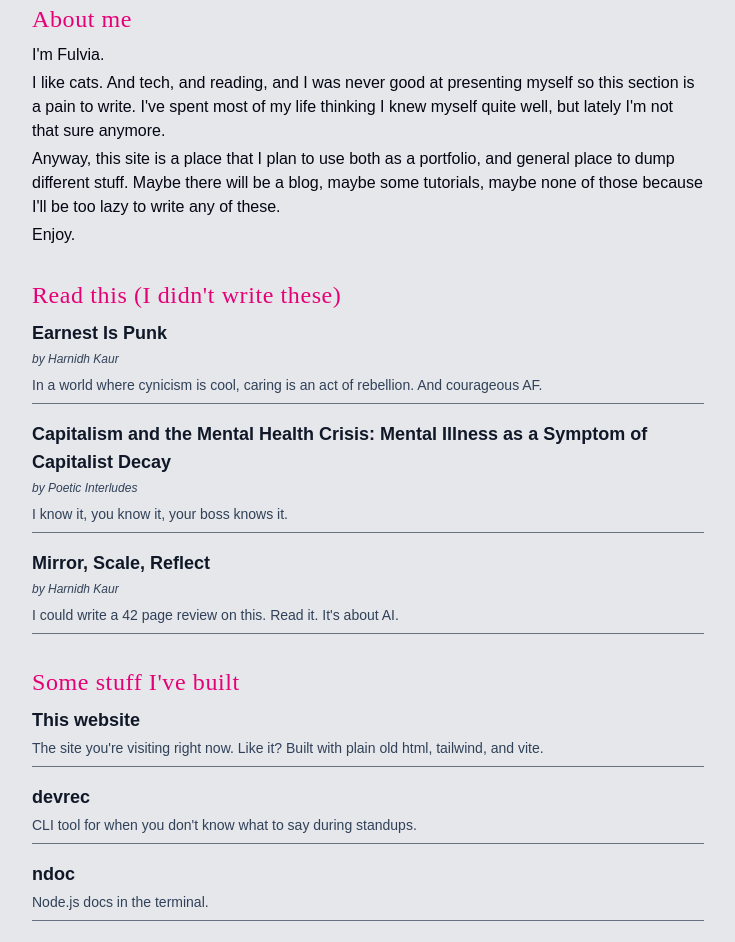
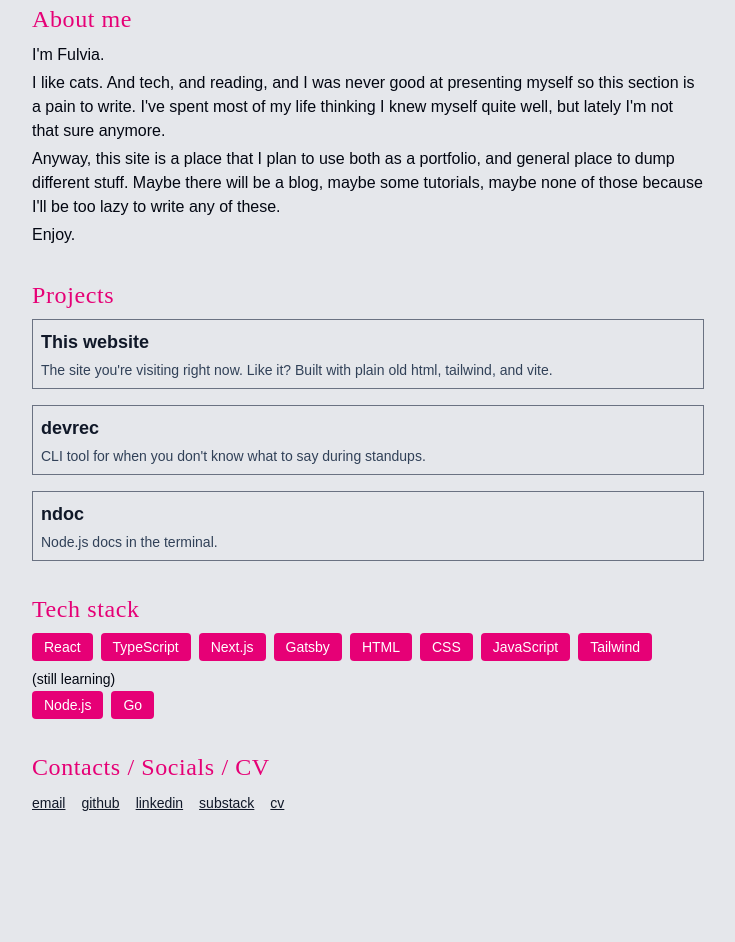
Before and after one commit to zum281/personal-site, a website built with Vite: page index.html in a window 1280 px wide. Shown: the part 358-1300 px from the top of the page, without its empty margins (272-1007 px from the left). After the commit the page ends 1205 px from the top, so only its background shows below. Built offline with nearby package versions, Linux system fonts and the light colour scheme.

Commit message:
removed section

```diff
--- a/index.html
+++ b/index.html
@@ -51,66 +51,7 @@
         </div>
       </section>
       <section>
-        <h2>Read this (I didn't write these)</h2>
-        <ul class="grid gap-4">
-          <li>
-            <a
-              href="https://substack.com/inbox/post/161282329"
-              target="_blank"
-              class="link"
-            >
-              <h3>Earnest Is Punk</h3>
-              <p class="italic text-xs text-slate-700 dark:text-slate-400">
-                by Harnidh Kaur
-              </p>
-              <p
-                class="font-normal text-sm text-slate-700 dark:text-slate-400 mt-2"
-              >
-                In a world where cynicism is cool, caring is an act of
-                rebellion. And courageous AF.
-              </p>
-            </a>
-          </li>
-          <li>
-            <a
-              href="https://poeticinterludes.substack.com/p/capitalism-and-the-mental-health"
-              target="_blank"
-              class="link"
-            >
-              <h3>
-                Capitalism and the Mental Health Crisis: Mental Illness as a
-                Symptom of Capitalist Decay
-              </h3>
-              <p class="italic text-xs text-slate-700 dark:text-slate-400">
-                by Poetic Interludes
-              </p>
-              <p
-                class="font-normal text-sm text-slate-700 dark:text-slate-400 mt-2"
-              >
-                I know it, you know it, your boss knows it.
-              </p>
-            </a>
-          </li>
-          <li>
-            <a
-              href="https://www.harnidh.xyz/p/mirror-scale-reflect"
-              class="link"
-            >
-              <h3>Mirror, Scale, Reflect</h3>
-              <p class="italic text-xs text-slate-700 dark:text-slate-400">
-                by Harnidh Kaur
-              </p>
-              <p
-                class="font-normal text-sm text-slate-700 dark:text-slate-400 mt-2"
-              >
-                I could write a 42 page review on this. Read it. It's about AI.
-              </p>
-            </a>
-          </li>
-        </ul>
-      </section>
-      <section>
-        <h2>Some stuff I've built</h2>
+        <h2>Projects</h2>
         <ul class="grid gap-4">
           <li>
             <a
--- a/src/style.css
+++ b/src/style.css
@@ -55,7 +55,7 @@ html[data-theme="light"] {
     @apply border border-gray-300 dark:border-gray-700 cursor-pointer rounded p-1 w-10 aspect-square hover:bg-gray-300 dark:hover:bg-gray-700 transition-all duration-700 ease-in-out;
   }
   .link {
-    @apply pb-2 block border-b dark:hover:border-pink-400 hover:border-pink-600 border-gray-500 dark:bg-gray-950 dark:border-gray-700 h-full hover:[&>h3]:text-pink-600 dark:hover:[&>h3]:text-pink-400 transition-all duration-700 ease-in-out;
+    @apply p-2 block border dark:hover:border-pink-400 hover:border-pink-600 border-gray-500 dark:bg-gray-950 dark:border-gray-700 h-full hover:[&>h3]:text-pink-600 dark:hover:[&>h3]:text-pink-400 transition-all duration-700 ease-in-out;
 
     > h3 {
       @apply mb-1 text-lg font-bold text-gray-900 dark:text-white;
```
